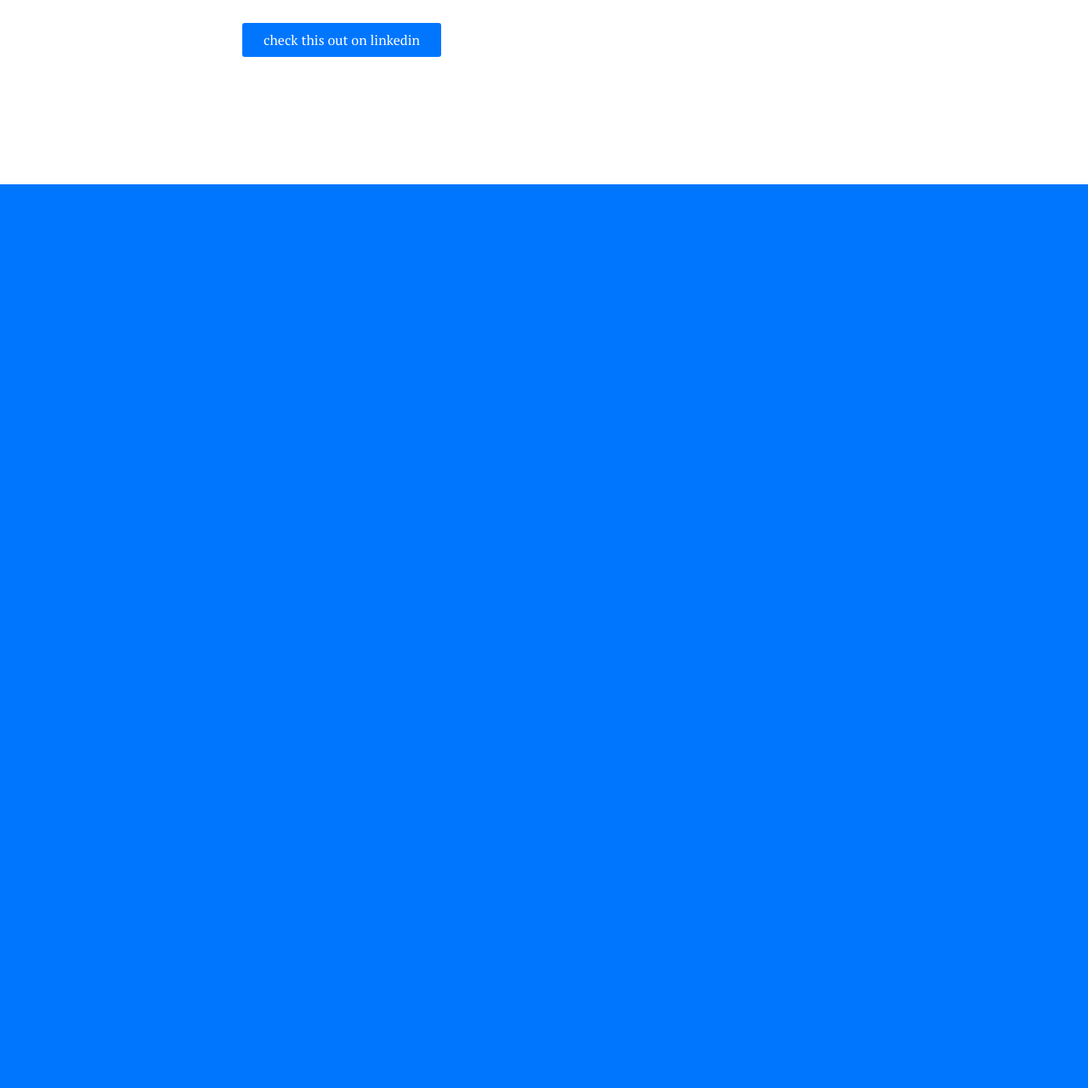
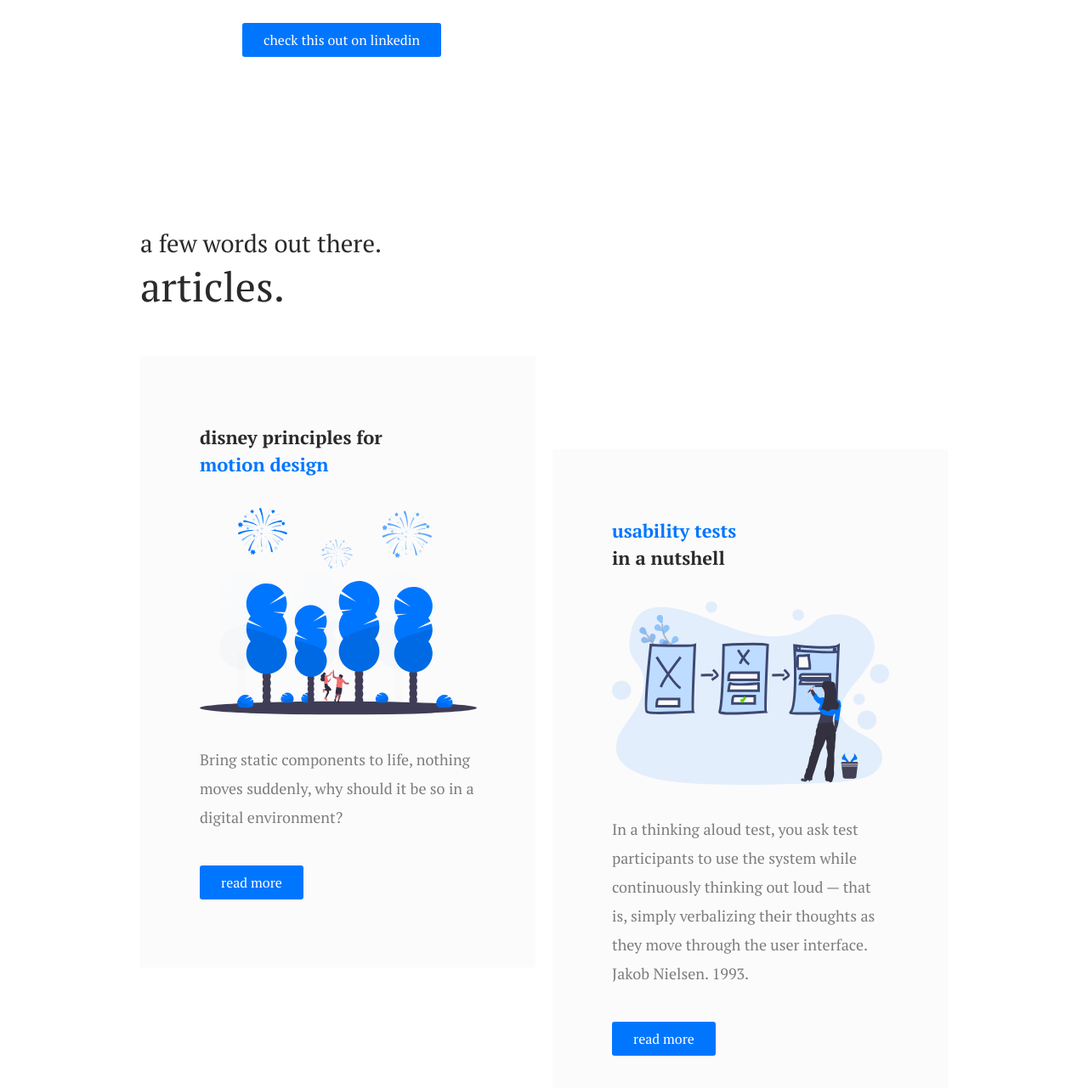
Before and after one commit to ivans-netto/portfolio, a plain HTML site: page index.html in a window 1280 px wide. Shown: the part 3617-4898 px from the top of the page at 85% size. Before the commit the page ends 3834 px from the top, so only its background shows below. Drawn offline with Linux system fonts and the light colour scheme.

Commit message:
articles section

```diff
--- a/index.html
+++ b/index.html
@@ -123,6 +123,41 @@
     </div>
   </section>
 
+  <section>
+    <div class="container">
+      <header>
+        <span>a few words out there.</span>
+        <h1>articles.</h1>
+      </header>
+
+      <div class="blocks">
+        <article class="vertical-block">
+          <h1>disney principles for <br>
+          <span class="__highlighted">motion design</span></h1>
+
+          <img src="img/svg/motion.svg" alt="motion design illustration">
+
+          <p>Bring static components to life, nothing moves suddenly, why should it be so in a digital environment? </p>
+
+          <a href="" class="btn">read more</a>
+        </article>
+
+        <article class="vertical-block -vertical-identation">
+          <h1><span class="__highlighted">usability tests</span><br>
+          in a nutshell</h1>
+
+          <img src="img/svg/usability-tests.svg" alt="usability tests illustration">
+
+          <p>In a thinking aloud test, you ask test participants to use the system while continuously thinking out loud — that is, simply verbalizing their thoughts as they move through the user interface.
+          Jakob Nielsen. 1993.
+          </p>
+
+          <a href="" class="btn">read more</a>
+        </article>
+      </div>
+    </div>
+  </section>
+
 </body>
 
 </html>
--- a/stylesheets/index.scss
+++ b/stylesheets/index.scss
@@ -11,6 +11,8 @@ $navs-padding: 40px;
 $dark-typo: #2A2A2A;
 $regular-typo: #7d7d7d;
 $highlighted-colour: #0076FF;
+
+$motion-timing: 0.15s;
 
 // Micro components
 p {
@@ -26,6 +28,8 @@ p {
 a {
   color: $highlighted-colour;
   text-decoration: none;
+
+  transition: color $motion-timing ease-out;
 
   &:hover {
     color: darken($highlighted-colour, 10%);
@@ -46,17 +50,18 @@ a {
 
   transform: translate(0px, 0px);
 
-  transition: background-color 0.15s ease-out, box-shadow 0.15s ease-out, transform 0.15s ease-out;
+  transition: background-color $motion-timing ease-out, box-shadow $motion-timing ease-out, transform $motion-timing ease-out;
 
   &:hover {
     color: #fff;
     background-color: darken($highlighted-colour, 3%);
 
     transform: translateY(-2px);
-    box-shadow: 0 2px 4px 0 rgba(136, 144, 195, 0.2), 0 5px 15px 0 rgba(37, 44, 97, 0.15);
+    box-shadow: 0 2px 4px 0 rgba(136, 144, 195, 0.3), 0 5px 15px 0 rgba(37, 44, 97, 0.3);
   }
   &:focus {
     transform: translateY(0px);
+    box-shadow: 0 2px 4px 0 rgba(136, 144, 195, 0), 0 5px 15px 0 rgba(37, 44, 97, 0);
     transition: background-color 0.05s ease-out, box-shadow 0.05s ease-out, transform 0.05s ease-out;
   }
 }
@@ -212,9 +217,17 @@ section {
 
     margin-bottom: 35px;
   }
+  img {
+    margin-bottom: 30px;
+  }
   .__highlighted {
     color: $highlighted-colour;
     line-height: 32px;
+  }
+
+  // modifier
+  .btn {
+    margin-top: 40px;
   }
 }
 
```
Also changed, not shown: img/svg/motion.svg (added), img/svg/usability-tests.svg (added), stylesheets/index.css, 1 other file.
